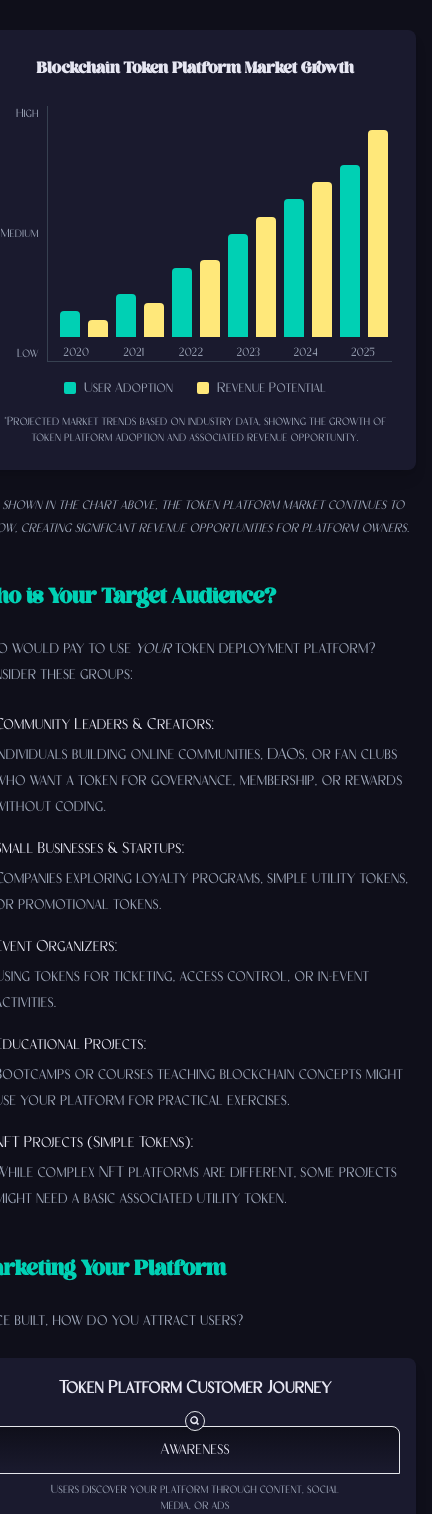
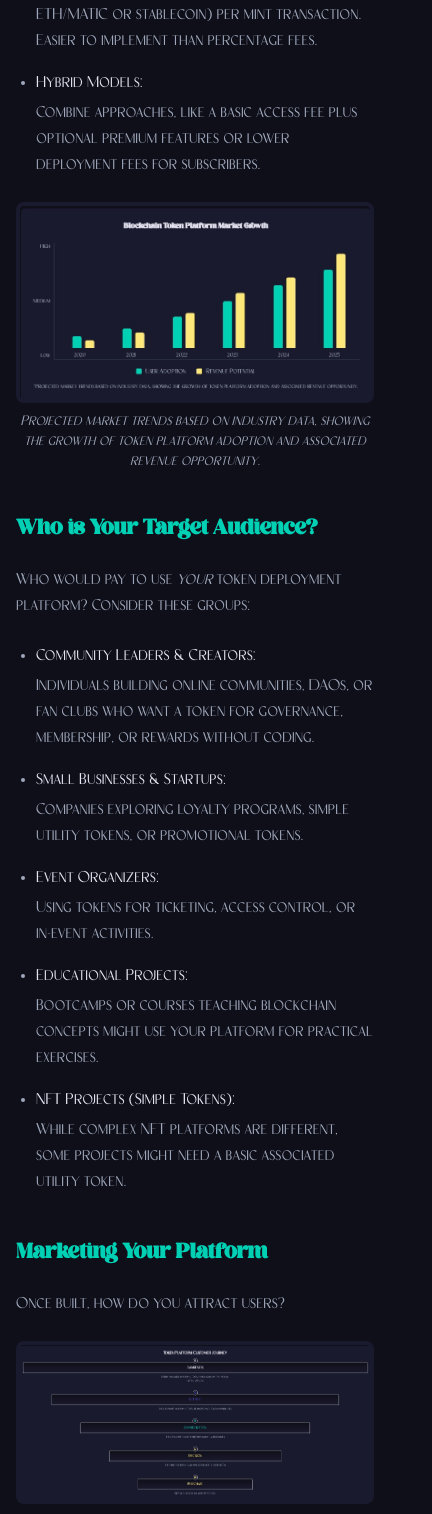
Before and after one commit to Gcavazo1/Quicktoken-Landing-Blog, a Next.js app: page / in a window 390 px wide. Shown: the part 7106-8620 px from the top of the page, 432 px wide, since content can reach past the window. Built offline with nearby package versions, Linux system fonts and the light colour scheme.

Commit message:
Deployment build:Adjust layout for mobile viewing

```diff
--- a/app/components/sections/BlogContentSectionPart1.tsx
+++ b/app/components/sections/BlogContentSectionPart1.tsx
@@ -10,8 +10,7 @@ const BlogContentSectionPart1 = () => {
           Understanding the Engine: Smart Contracts & Token Actions
         </h2>
 
-        <div className="max-w-3xl mx-auto">
-          <article className="text-textLight font-body space-y-6">
+        <article className="text-textLight font-body space-y-6 max-w-3xl mx-auto">
 
           <h3 className="text-2xl text-primary font-title font-semibold pt-4">
             What Exactly is a Smart Contract?
@@ -66,7 +65,6 @@ const BlogContentSectionPart1 = () => {
 
         </article>
       </div>
-      </div>
     </section>
   );
 };
--- a/app/components/sections/BlogContentSectionPart2.tsx
+++ b/app/components/sections/BlogContentSectionPart2.tsx
@@ -1,6 +1,5 @@
 import React from 'react';
-import TrendDiagram from '../ui/TrendDiagram';
-import SalesFunnel from '../ui/SalesFunnel';
+import Image from 'next/image';
 
 const BlogContentSectionPart2 = () => {
   return (
@@ -11,7 +10,6 @@ const BlogContentSectionPart2 = () => {
           Building Your Business: Revenue, Audience & Marketing
         </h2>
 
-        <div className="max-w-3xl mx-auto">
         <article className="text-textLight font-body space-y-6">
 
           <h3 className="text-2xl text-primary font-title font-semibold pt-4">
@@ -43,12 +41,20 @@ const BlogContentSectionPart2 = () => {
             </li>
           </ul>
 
-            <div className="my-12">
-              <TrendDiagram />
+          <figure className="my-12">
+            <div className="bg-surface p-1 rounded-lg overflow-hidden max-w-[700px] mx-auto">
+              <Image
+                src="/images/blockchain-adoption-interface.jpg"
+                alt="Bar chart showing projected growth of blockchain token platform user adoption and revenue potential from 2020 to 2025"
+                width={700}
+                height={350}
+                className="mx-auto rounded w-full h-auto"
+              />
             </div>
-            <p className="text-textMuted text-center italic text-sm leading-relaxed">
-              As shown in the chart above, the token platform market continues to grow, creating significant revenue opportunities for platform owners.
-            </p>
+            <figcaption className="text-textMuted text-center mt-2 text-sm italic">
+              Projected market trends based on industry data, showing the growth of token platform adoption and associated revenue opportunity.
+            </figcaption>
+          </figure>
 
           <h3 className="text-2xl text-primary font-title font-semibold pt-4">
             Who is Your Target Audience?
@@ -86,12 +92,20 @@ const BlogContentSectionPart2 = () => {
             Once built, how do you attract users?
           </p>
 
-            <div className="my-8">
-              <SalesFunnel />
+          <figure className="my-8">
+            <div className="bg-surface p-1 rounded-lg overflow-hidden max-w-[700px] mx-auto">
+              <Image
+                src="/images/sales-funnel-interface.jpg"
+                alt="Diagram illustrating a sales funnel for a token platform: Awareness, Interest, Consideration, Decision, Purchase"
+                width={700}
+                height={280}
+                className="mx-auto rounded w-full h-auto"
+              />
             </div>
-            <p className="text-textMuted text-center italic text-sm leading-relaxed mb-6">
-              Understanding the customer journey helps you target your marketing efforts at each stage of the funnel.
-            </p>
+            <figcaption className="text-textMuted text-center mt-2 text-sm italic">
+              Understanding the customer journey helps target marketing efforts at each stage of the sales funnel.
+            </figcaption>
+          </figure>
 
            <ul className="list-disc space-y-4 pl-5 text-textMuted leading-relaxed">
             <li>
@@ -122,7 +136,6 @@ const BlogContentSectionPart2 = () => {
 
         </article>
       </div>
-      </div>
     </section>
   );
 };
```
Also changed, not shown: public/images/blockchain-adoption-interface.jpg, public/images/sales-funnel-interface01.jpg (added). Lines whose indentation alone changed are shown as unchanged.
